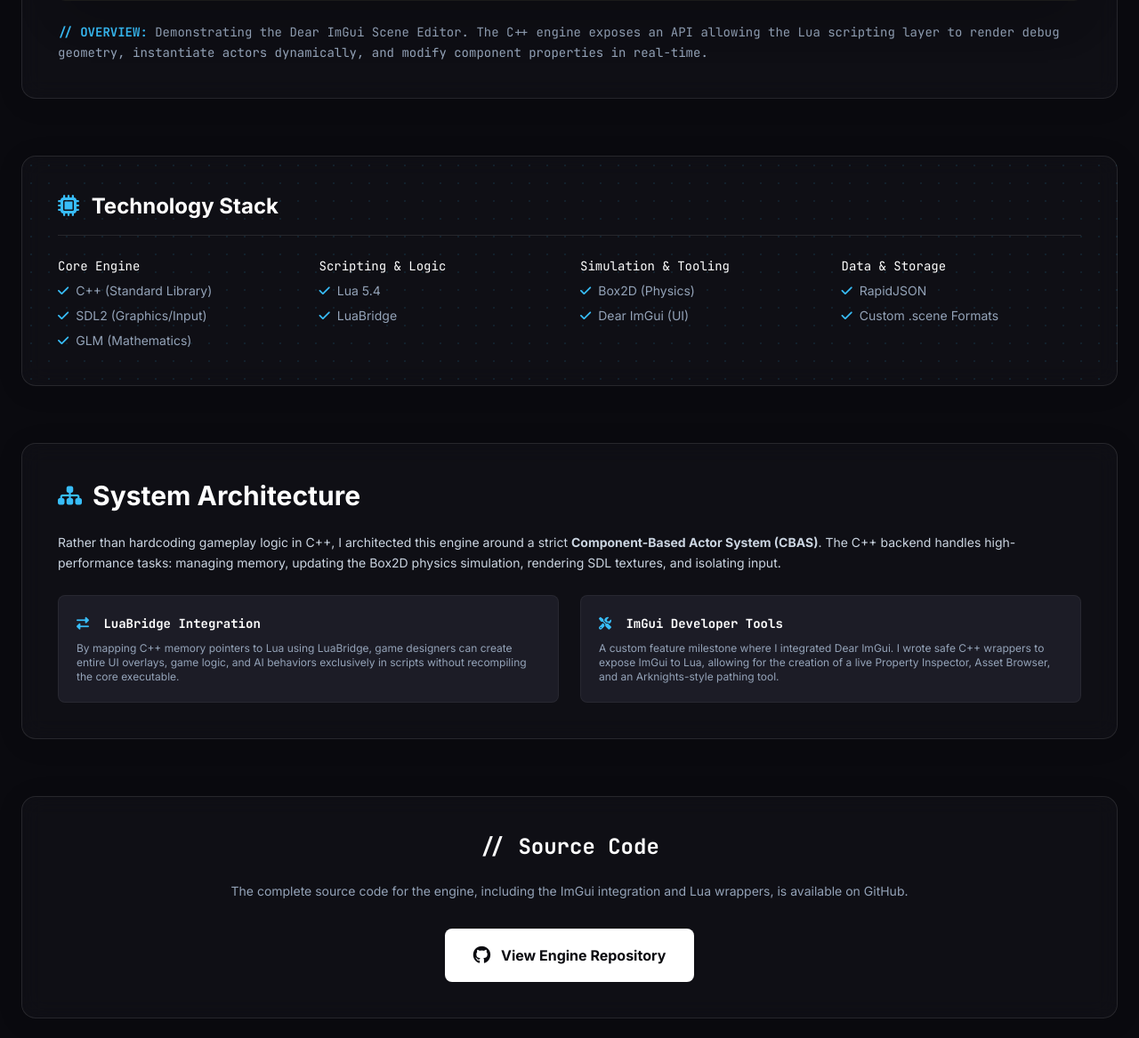
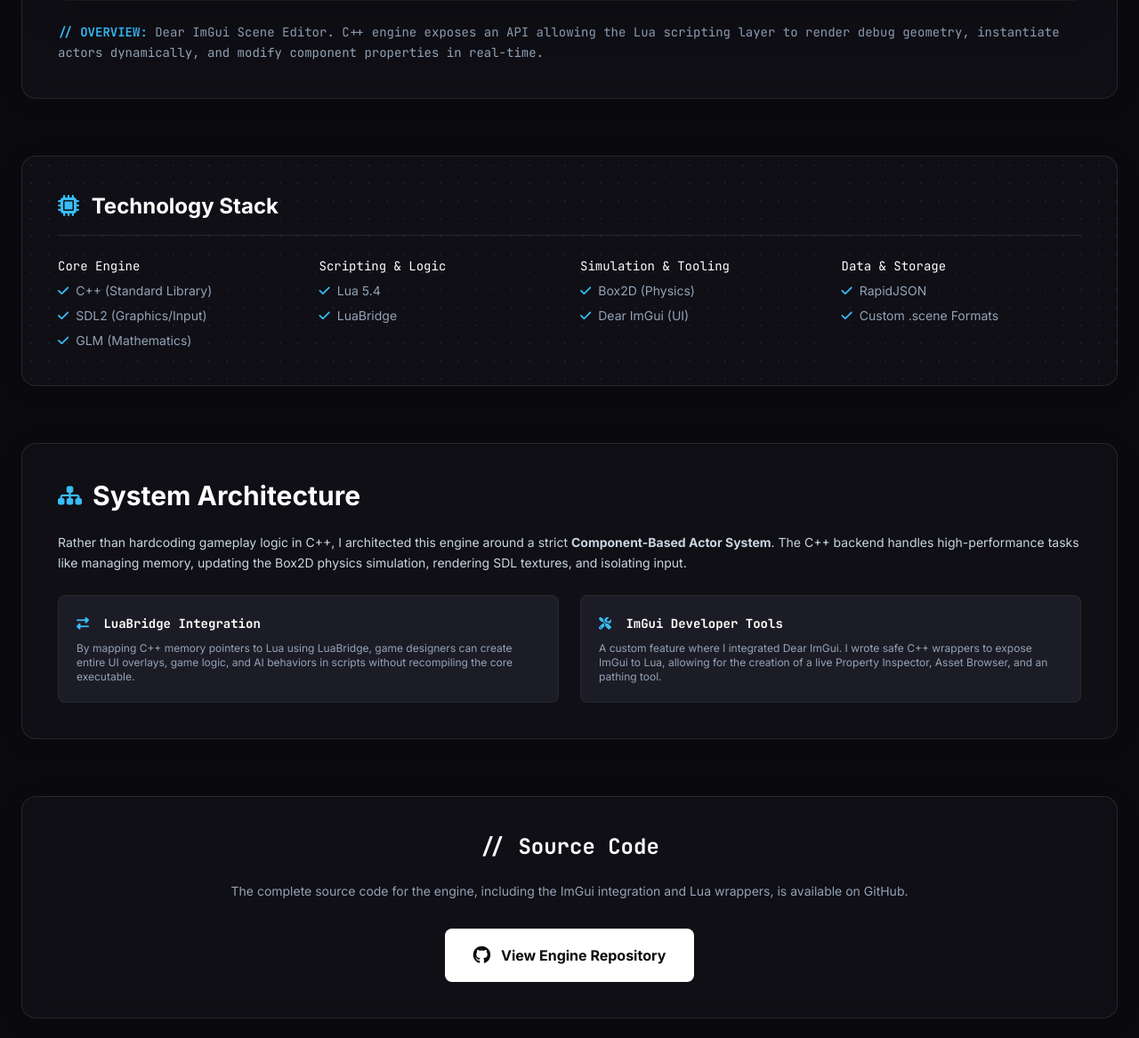
Before and after one commit to tommytt427/tommytt427.github.io, a Jekyll site: the page game-engine-project.html, which Jekyll copies as it is, in a window 1280 px wide and 1400 px high, scrolled down 1010 px. Shown: the part 233-1400 px from the top of the window at 89% size. Built offline with Jekyll 4.4.1, drawn with Linux system fonts in a browser that asks for light colours; nearby versions of some CDN libraries; some of the changed text lies outside the part shown.

Commit message:
Update game-engine-project.html

```diff
--- a/game-engine-project.html
+++ b/game-engine-project.html
@@ -100,7 +100,7 @@
                 Software Architecture & Systems Programming
             </div>
             <h1 class="text-4xl md:text-6xl font-bold text-white tracking-tight mb-4">Data-Driven Game Engine</h1>
-            <p class="text-xl text-slate-400 font-light max-w-2xl mx-auto mb-8">A bespoke component-based engine bridging C++ memory management with Lua scripting logic.</p>
+            <p class="text-xl text-slate-400 font-light max-w-2xl mx-auto mb-8">A component-based engine bridging C++ memory management with Lua scripting logic.</p>
         </div>
     </header>
 
@@ -121,18 +121,17 @@
 
             <!-- Video Embed -->
             <div class="relative w-full pb-[56.25%] overflow-hidden rounded-lg bg-black border border-white/10 shadow-2xl mb-6">
-                <!-- Make sure to place your mp4 in the assets/videos/ folder! -->
                 <video controls playsinline class="absolute top-0 left-0 w-full h-full object-contain">
-                    <source src="assets/videos/2026-04-19 14-09-51-1.mp4" type="video/mp4">
+                    <source src="assets/videos/customgameeng.mp4" type="video/mp4">
                     Your browser does not support the video tag.
                 </video>
             </div>
             <p class="text-sm text-slate-400 leading-relaxed font-mono">
-                <span class="text-accent font-semibold">// OVERVIEW:</span> Demonstrating the Dear ImGui Scene Editor. The C++ engine exposes an API allowing the Lua scripting layer to render debug geometry, instantiate actors dynamically, and modify component properties in real-time.
+                <span class="text-accent font-semibold">// OVERVIEW:</span> Dear ImGui Scene Editor. C++ engine exposes an API allowing the Lua scripting layer to render debug geometry, instantiate actors dynamically, and modify component properties in real-time.
             </p>
         </section>
 
-        <!-- Tech Stack (Mandatory for Grading) -->
+        <!-- Tech Stack -->
         <section class="glass-card bg-trace-pattern p-8 md:p-10 rounded-2xl border border-white/10 hover-glow">
             <h2 class="text-2xl font-bold text-white mb-6 border-b border-white/10 pb-4"><i class="fas fa-microchip text-accent mr-2"></i> Technology Stack</h2>
             <div class="grid grid-cols-2 md:grid-cols-4 gap-6">
@@ -176,16 +175,16 @@
             </div>
             <div class="space-y-6 text-slate-300 leading-relaxed text-sm">
                 <p>
-                    Rather than hardcoding gameplay logic in C++, I architected this engine around a strict <strong>Component-Based Actor System (CBAS)</strong>. The C++ backend handles high-performance tasks: managing memory, updating the Box2D physics simulation, rendering SDL textures, and isolating input.
+                    Rather than hardcoding gameplay logic in C++, I architected this engine around a strict <strong>Component-Based Actor System</strong>. The C++ backend handles high-performance tasks like managing memory, updating the Box2D physics simulation, rendering SDL textures, and isolating input.
                 </p>
                 <div class="grid md:grid-cols-2 gap-6 mt-4">
                     <div class="bg-surface2 p-5 rounded-lg border border-white/5">
                         <h4 class="text-white font-bold mb-2 font-mono"><i class="fas fa-exchange-alt text-accent mr-2"></i> LuaBridge Integration</h4>
-                        <p class="text-xs text-slate-400">By mapping C++ memory pointers to Lua using LuaBridge, game designers can create entire UI overlays, game logic, and AI behaviors exclusively in scripts without recompiling the core executable.</p>
+                        <p class="text-xs text-slate-400">By mapping C++ memory pointers to Lua using LuaBridge, game designers can create entire UI overlays, game logic, and AI behaviors in scripts without recompiling the core executable.</p>
                     </div>
                     <div class="bg-surface2 p-5 rounded-lg border border-white/5">
                         <h4 class="text-white font-bold mb-2 font-mono"><i class="fas fa-tools text-accent mr-2"></i> ImGui Developer Tools</h4>
-                        <p class="text-xs text-slate-400">A custom feature milestone where I integrated Dear ImGui. I wrote safe C++ wrappers to expose ImGui to Lua, allowing for the creation of a live Property Inspector, Asset Browser, and an Arknights-style pathing tool.</p>
+                        <p class="text-xs text-slate-400">A custom feature where I integrated Dear ImGui. I wrote safe C++ wrappers to expose ImGui to Lua, allowing for the creation of a live Property Inspector, Asset Browser, and an pathing tool.</p>
                     </div>
                 </div>
             </div>
```
